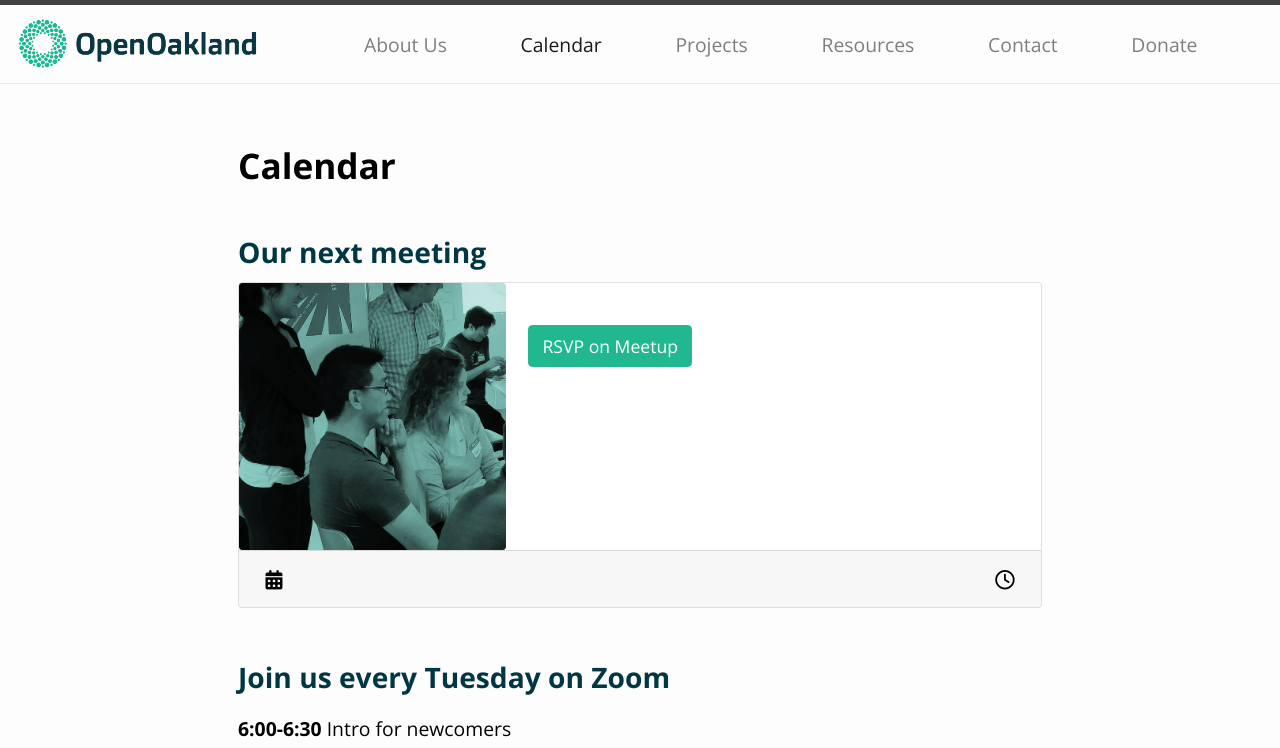
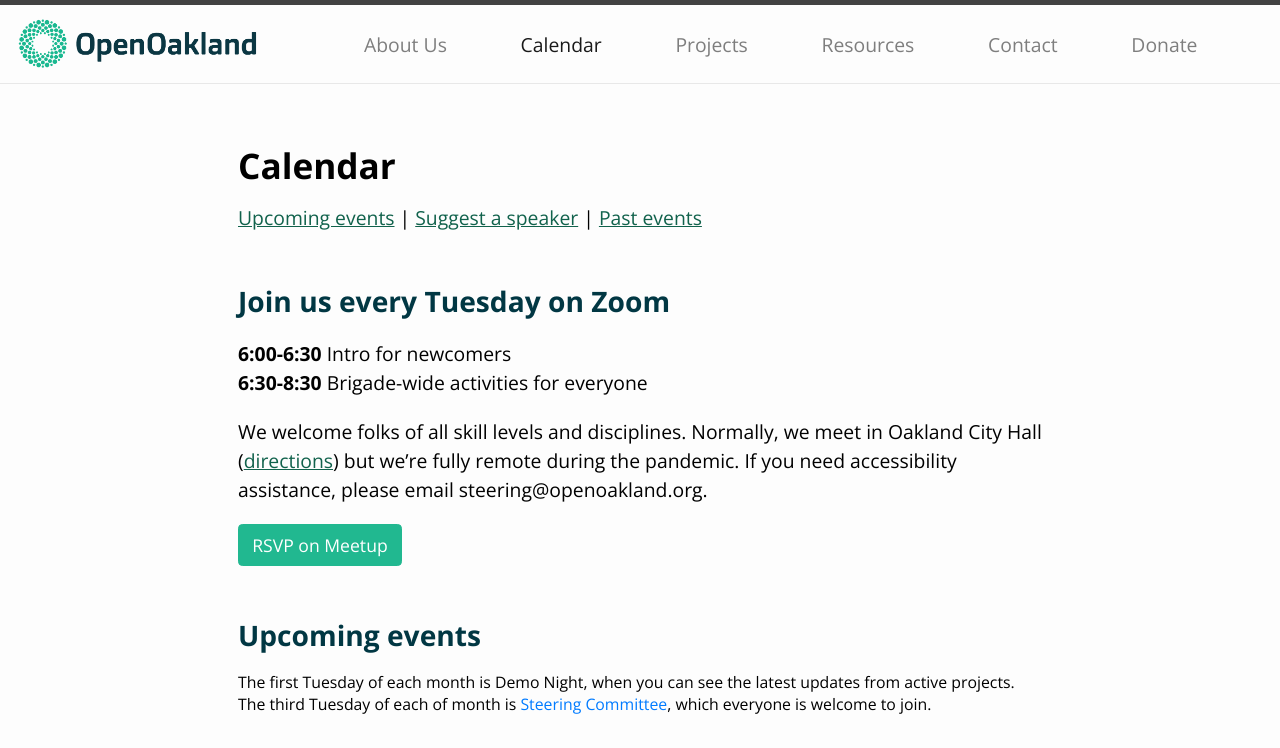
Before and after one commit to openoakland/openoakland.org, a Jekyll site: the page built from src/calendar/calendar.md, in a window 1280 px wide. Shown: the top 748 px of the page. Built offline with Jekyll 4.4.1, drawn with Linux system fonts in a browser that asks for light colours; nearby versions of some CDN libraries; some of the changed text lies outside the part shown; grey boxes are pictures that could not be loaded.

Commit message:
Embed calendar and adjust page hierarchy

```diff
--- a/src/_includes/zoom-speaker-cols.html
+++ b/src/_includes/cal-includes.html
@@ -16,7 +16,7 @@
     <div class="col">
     <div class="card">
       <div class="card-body">
-        <h3 class="card-title calendar-card-h3">Suggest a speaker</h3>
+        <a name="suggest-a-speaker"></a><h3 class="card-title calendar-card-h3">Suggest a speaker</h3>
         <p class="card-text">Want to share about bridging community and tech in Oakland, or know someone we should invite?</p>
         <p><a href="/suggest-speaker" class="btn btn-primary btn-sm">Submit a name</a></p>
       </div>
--- /dev/null
+++ b/src/_includes/embed-calendar.html
@@ -0,0 +1,3 @@
+<div class="responsiveCal">
+  <iframe src="https://calendar.google.com/calendar/embed?src=administrator%40openoakland.org&ctz=America%2FLos_Angeles" style="border: 0" width="800" height="600" frameborder="0" scrolling="no"></iframe>
+</div>
--- a/src/_sass/main.scss
+++ b/src/_sass/main.scss
@@ -80,12 +80,19 @@
   }
 }
 
+.breadcrumb-nav, .breadcrumb-nav a {
+  margin-top:1rem;
+  font-size:.8rem;
+}
+
 .caption {
   font-size:1rem;
 }
 
 .image-caption {
   font-size:.9rem;
+  line-height: 1.2rem;
+  margin-bottom:2rem;
 }
 
 .bold {
@@ -226,6 +233,21 @@
   border: none;
 }
 
+.responsiveCal {
+ position: relative;
+ padding-bottom: 75%;
+ height: 0;
+ overflow: hidden;
+}
+
+.responsiveCal iframe {
+  position: absolute;
+  top:0;
+  left: 0;
+  width: 100%;
+  height: 100%;
+}
+
 // OO projects filter
 
 .project-filter__toolbar {
--- a/src/calendar/calendar.md
+++ b/src/calendar/calendar.md
@@ -5,8 +5,7 @@
 layout: page
 permalink: /calendar/
 ---
-
-{% include next-meeting.html %}
+[Upcoming events](#upcoming-events) \| [Suggest a speaker](#suggest-a-speaker) \| [Past events](#past-events)
 
 ## Join us every Tuesday on Zoom
 
@@ -15,15 +14,17 @@
 
 We welcome folks of all skill levels and disciplines. Normally, we meet in Oakland City Hall ([directions](https://goo.gl/maps/YTNkpZcb7Sy936w88)) but we're fully remote during the pandemic. If you need accessibility assistance, please email steering@openoakland.org.
 
-{% include zoom-speaker-cols.html %}
+[RSVP on Meetup](https://www.meetup.com/OpenOakland/events/){: .btn .btn-primary }
 
-## Recurring meetings
-The following events happen during Tuesday's Hack Night on the following dates:
+## Upcoming events
 
-- **First Tuesday of each month: Demo Night**
-See the latest updates from active projects.
-- **Third Tuesday of each month: Steering Committee**
-Everyone is welcome to sit in on our monthly [decision-making meeting](/how-we-work).
+The first Tuesday of each month is Demo Night, when you can see the latest updates from active projects. The third Tuesday of each of month is [Steering Committee](/how-we-work){: .image-caption }, which everyone is welcome to join.
+{: .image-caption }
+
+{% include embed-calendar.html %}
+
+{% include cal-includes.html %}
+
 
 
 ## Past Events
```
Also changed, not shown: src/_includes/breadcrumbs.html (added, +13 -0 lines), src/_includes/speaker-cta.html (added, +13 -0 lines).
